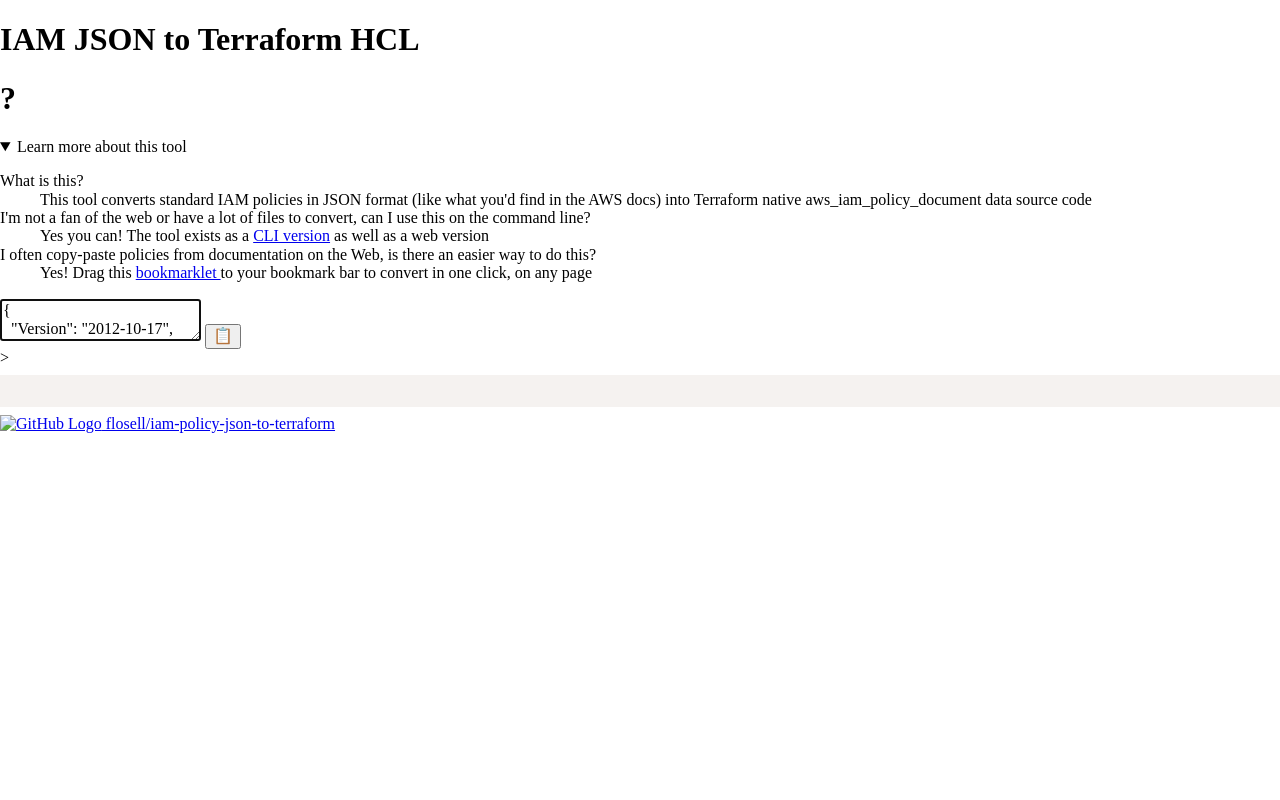
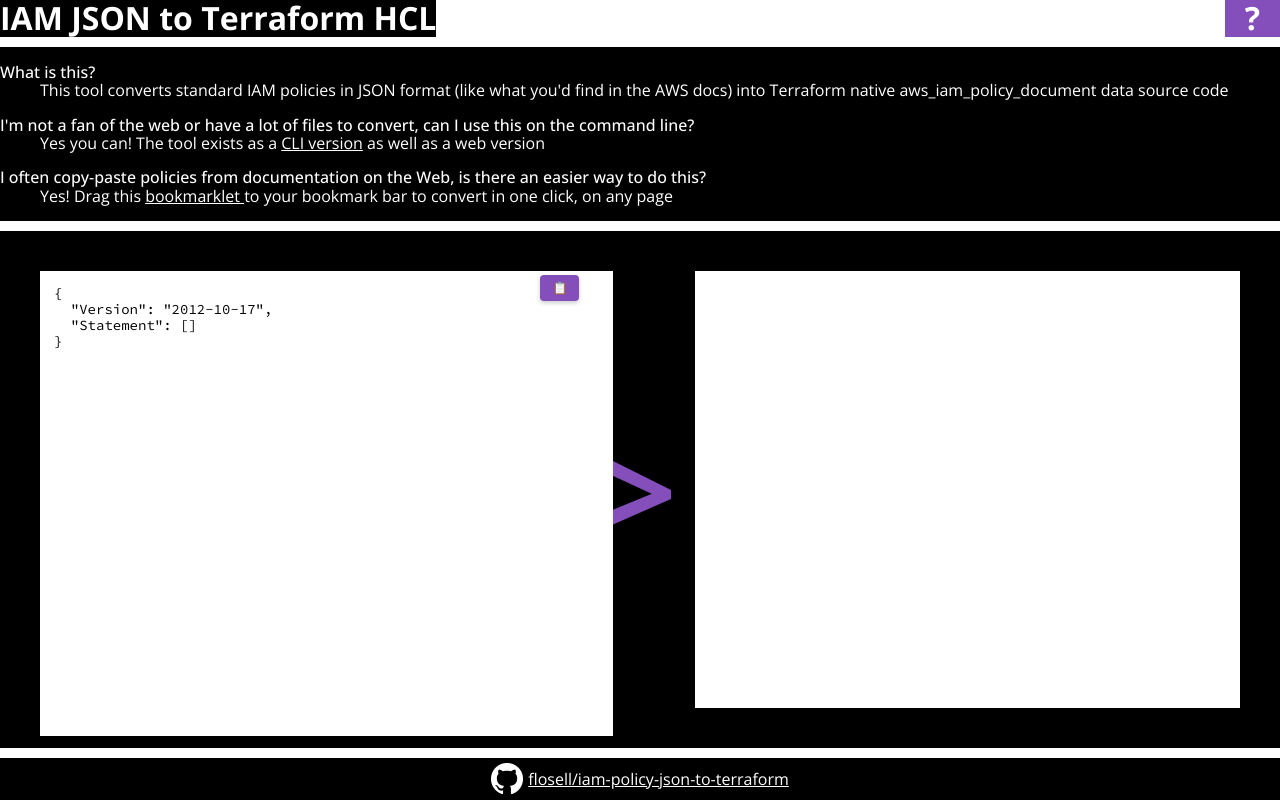
Before and after one commit to flosell/iam-policy-json-to-terraform, a website: page web/index.html in a window 1280 px wide. Drawn offline with nearby package versions, Linux system fonts and the light colour scheme; the site is published under a folder, as on GitHub Pages, so addresses that start at the root find nothing.

Commit message:
fix: Use relative paths for GitHub Pages compatibility

```diff
--- a/web/index.html
+++ b/web/index.html
@@ -13,7 +13,7 @@
         referrerpolicy="no-referrer"
         crossorigin="anonymous"
         integrity="sha512-tN7Ec6zAFaVSG3TpNAKtk4DOHNpSwKHxxrsiw4GHKESGPs5njn/0sMCUMl2svV4wo4BK/rCP7juYz+zx+l6oeQ==" />
-    <link href="/web/app.css" rel="stylesheet"/>
+    <link href="app.css" rel="stylesheet"/>
 </head>
 <body>
 <section class="wrapper">
@@ -50,7 +50,7 @@
     </div>
     <div class="footer">
         <a href="https://github.com/flosell/iam-policy-json-to-terraform">
-            <img src="/web/img/GitHub-Mark-Light-32px.png" alt="GitHub Logo"/> flosell/iam-policy-json-to-terraform
+            <img src="img/GitHub-Mark-Light-32px.png" alt="GitHub Logo"/> flosell/iam-policy-json-to-terraform
         </a>
     </div>
 </section>
@@ -73,7 +73,7 @@
         crossorigin="anonymous"
         integrity="sha512-swbu7APQjzOJzQrot5PC5xlX+6Q45sZZpjbnUeabv/mjhF35bcYOWnaIHN6N7cxZjSVM/8kH2Vg+4vBsOnNxKw=="></script>
 <!-- IMPORTANT: wasm_exec.js MUST load before app.js -->
-<script src="/wasm_exec.js"></script>
-<script type="application/javascript" src="/web/app.js"></script>
+    <script src="wasm_exec.js"></script>
+    <script type="application/javascript" src="app.js"></script>
 </body>
 </html>
```
